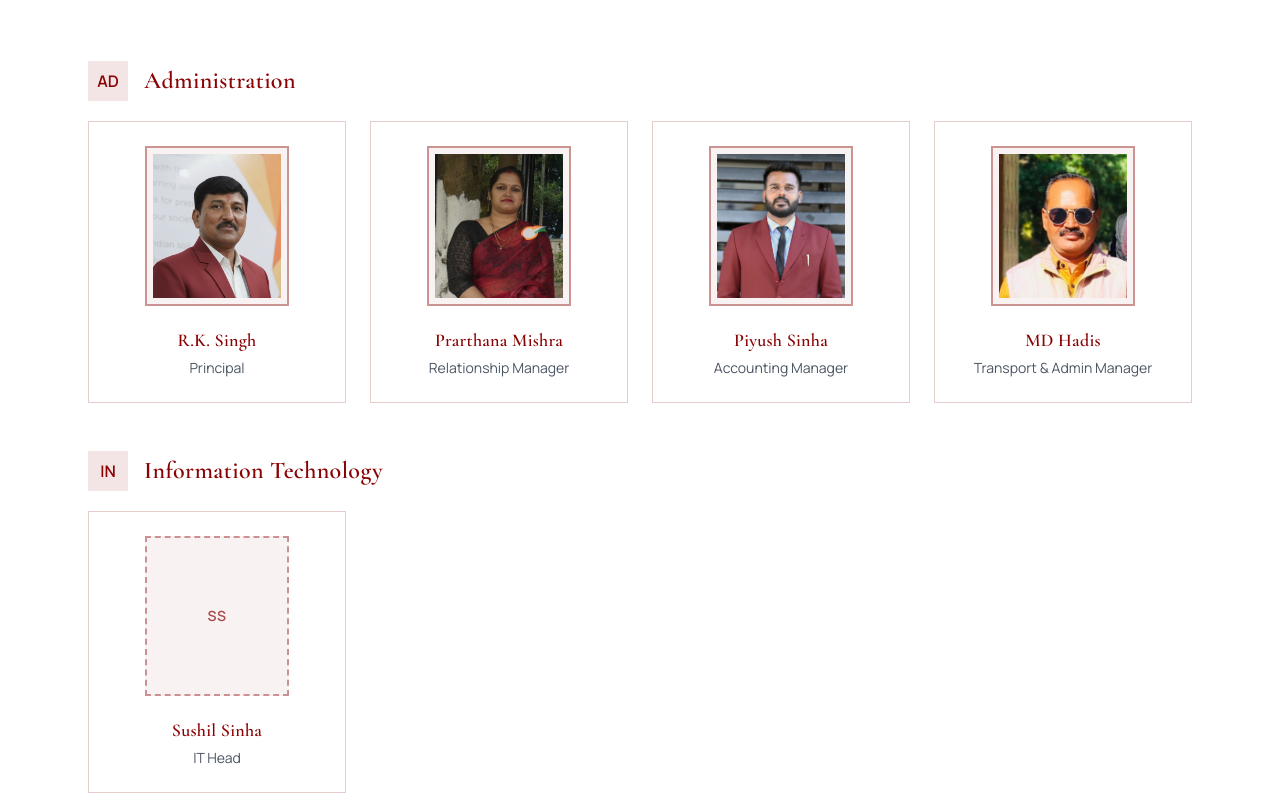
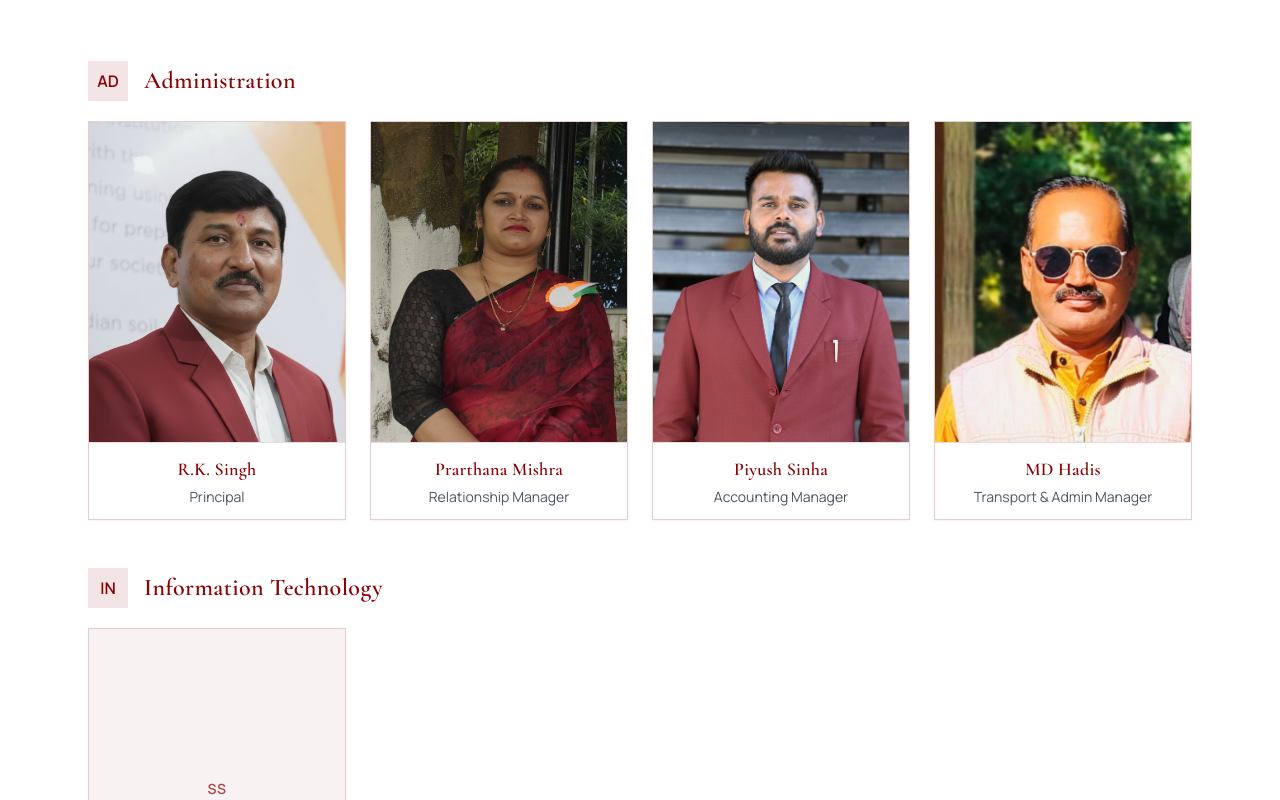
Before and after one commit to imagicity-stack/Mount-Litera-Website, a Next.js app: page /core-mentors in a window 1280 px wide. Shown: the part 400-1200 px from the top of the page. Built offline with nearby package versions, Linux system fonts and the light colour scheme.

Commit message:
Update mentor and council photo cards

```diff
--- a/pages/core-mentors.js
+++ b/pages/core-mentors.js
@@ -89,26 +89,26 @@ const MentorCard = ({ name, designation }) => {
   const photoSrc = mentorPhotos[name];
 
   return (
-    <div className="group relative flex flex-col items-center rounded-2xl border border-cardinal/20 bg-white p-6 text-center transition-transform duration-200 ease-out hover:-translate-y-1 hover:shadow-xl">
+    <div className="group overflow-hidden rounded-2xl border border-cardinal/20 bg-white shadow-sm transition-transform duration-200 ease-out hover:-translate-y-1 hover:shadow-xl">
       {photoSrc ? (
-        <div className="mb-5 flex h-40 w-36 items-center justify-center rounded-2xl border-2 border-cardinal/40 bg-cardinal/5">
-          <div className="relative h-36 w-32 overflow-hidden rounded-xl">
+        <div className="relative aspect-[4/5] w-full bg-cardinal/5">
           <Image
             src={photoSrc}
             alt={`${name} - ${designation}`}
             fill
-              sizes="(max-width: 768px) 144px, 192px"
+            sizes="(max-width: 768px) 240px, 320px"
             className="object-cover"
           />
         </div>
-        </div>
       ) : (
-        <div className="mb-5 flex h-40 w-36 items-center justify-center rounded-2xl border-2 border-dashed border-cardinal/40 bg-cardinal/5 text-sm font-semibold uppercase tracking-wide text-cardinal/70">
+        <div className="flex aspect-[4/5] w-full items-center justify-center bg-cardinal/5 text-sm font-semibold uppercase tracking-wide text-cardinal/70">
           {getInitials(name)}
         </div>
       )}
+      <div className="border-t border-cardinal/15 bg-white px-4 py-3 text-center">
         <h4 className="text-lg font-semibold text-cardinal">{name}</h4>
         <p className="mt-1 text-sm text-gray-600">{designation}</p>
+      </div>
     </div>
   );
 };
@@ -169,28 +169,26 @@ export default function CoreMentorsPage() {
                           return (
                             <div
                               key={`${group.department}-mobile-${mentor.name}`}
-                              className="snap-center w-60 flex-shrink-0 rounded-3xl border border-cardinal/15 bg-white p-5 shadow-md"
+                              className="snap-center w-64 flex-shrink-0 overflow-hidden rounded-3xl border border-cardinal/15 bg-white shadow-md"
                             >
-                              <div className="mb-4 flex flex-col items-center gap-3">
                               {photoSrc ? (
-                                  <div className="relative h-32 w-28 overflow-hidden rounded-2xl border-2 border-cardinal/30 bg-cardinal/5">
+                                <div className="relative aspect-[4/5] w-full bg-cardinal/5">
                                   <Image
                                     src={photoSrc}
                                     alt={`${mentor.name} - ${mentor.designation}`}
                                     fill
-                                      sizes="(max-width: 768px) 176px, 192px"
+                                    sizes="(max-width: 768px) 208px, 240px"
                                     className="object-cover"
                                   />
                                 </div>
                               ) : (
-                                  <div className="flex h-32 w-28 items-center justify-center rounded-2xl border-2 border-dashed border-cardinal/30 bg-cardinal/5 text-sm font-semibold uppercase tracking-wide text-cardinal/60">
+                                <div className="flex aspect-[4/5] w-full items-center justify-center bg-cardinal/5 text-sm font-semibold uppercase tracking-wide text-cardinal/60">
                                   {getInitials(mentor.name)}
                                 </div>
                               )}
-                                <div className="text-center">
+                              <div className="border-t border-cardinal/15 bg-white px-4 py-3 text-center">
                                 <h4 className="text-base font-semibold text-cardinal">{mentor.name}</h4>
                                 <p className="text-sm text-gray-600">{mentor.designation}</p>
-                                </div>
                               </div>
                             </div>
                           );
--- a/pages/the-elden-council.js
+++ b/pages/the-elden-council.js
@@ -32,11 +32,11 @@ export default function TheEldenCouncilPage() {
 
               <div className="grid gap-8 md:grid-cols-4">
                 {[{ name: 'Anit Ankur', title: 'Settlor' }, { name: 'Shashi Shankar Prasad', title: 'Managing Trustee' }, { name: 'Vinita Ankur', title: 'Trustee' }, { name: 'Vandana Prasad', title: 'Trustee' }].map((member) => (
-                  <div key={member.name} className="flex flex-col bg-white border border-cardinal/15 shadow-sm p-4 space-y-4">
-                    <div className="w-full aspect-square bg-cardinal/5 border border-cardinal/20 flex items-center justify-center text-cardinal text-sm uppercase tracking-[0.2em]">
+                  <div key={member.name} className="overflow-hidden rounded-2xl border border-cardinal/20 bg-white shadow-sm">
+                    <div className="flex aspect-[4/5] w-full items-center justify-center bg-cardinal/5 text-cardinal text-sm uppercase tracking-[0.2em]">
                       Image
                     </div>
-                    <div className="space-y-1">
+                    <div className="space-y-1 border-t border-cardinal/15 bg-white px-4 py-3 text-center">
                       <p className="text-lg font-semibold text-cardinal leading-tight">{member.name}</p>
                       <p className="text-sm uppercase tracking-[0.15em] text-gray-600">{member.title}</p>
                     </div>
```
Lines whose indentation alone changed are shown as unchanged.
